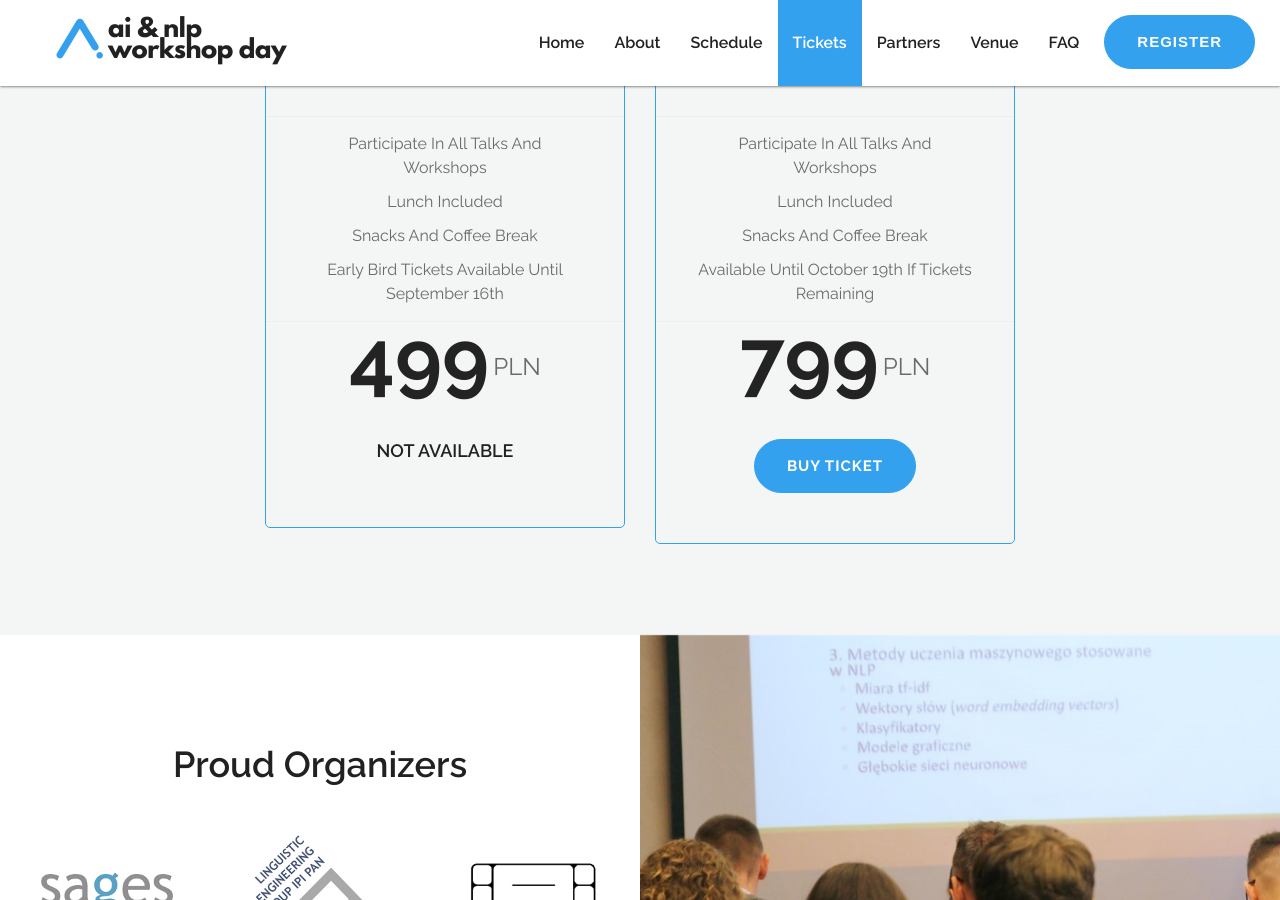
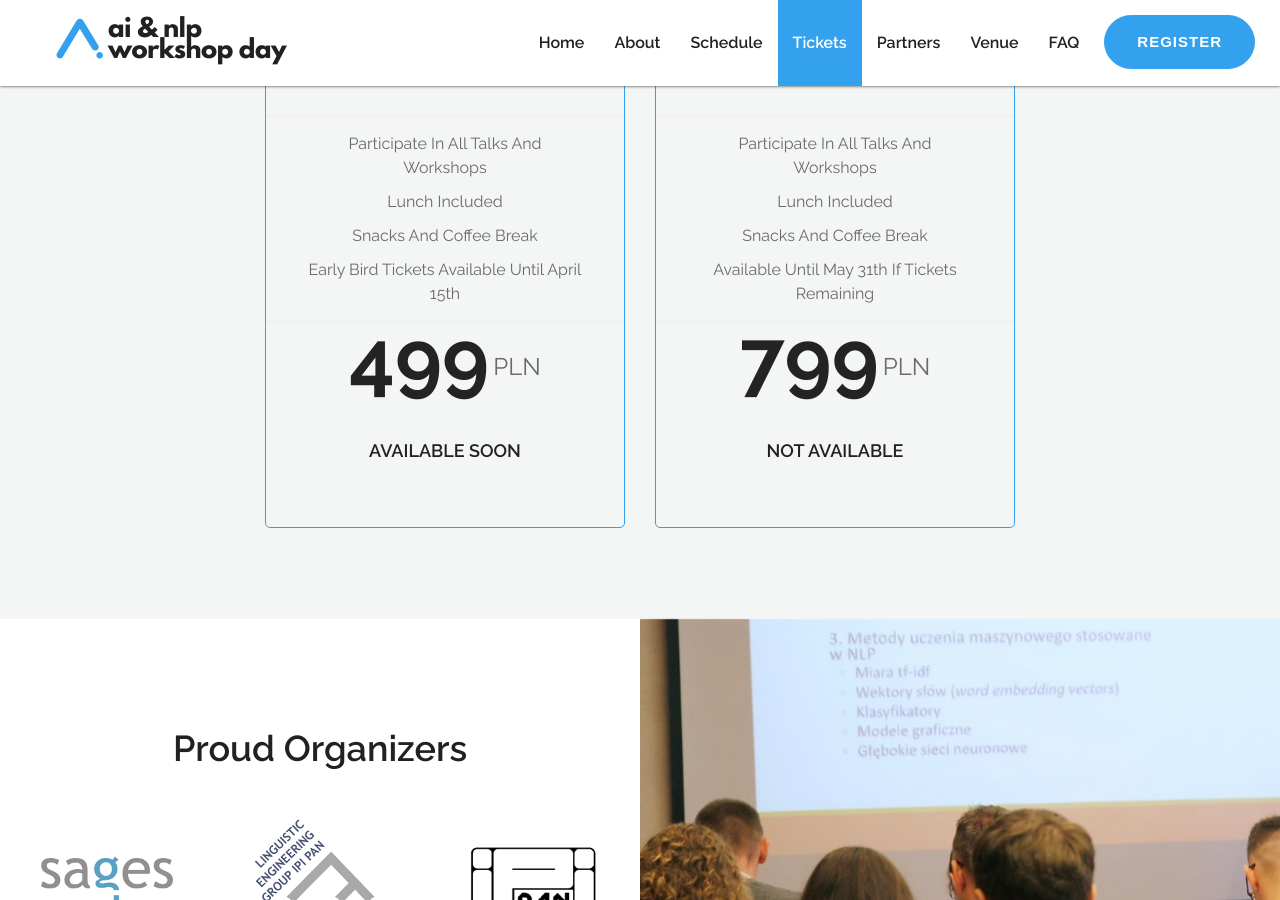
Before and after one commit to nlpday/nlpday-19, a Jekyll site: the page built from index.html, in a window 1280 px wide and 900 px high, scrolled down 3314 px. Built offline with Jekyll 4.4.1, drawn with Linux system fonts in a browser that asks for light colours; nearby versions of some CDN libraries; library files that are not in the unit come from our copies.

Commit message:
Update pricing.html

```diff
--- a/_includes/index/pricing.html
+++ b/_includes/index/pricing.html
@@ -19,11 +19,11 @@
                         <li>Participate in all talks and workshops</li>
                         <li>Lunch included</li>
                         <li>Snacks and Coffee break</li>
-                        <li>Early bird tickets available until September 16th</li>
+                        <li>Early bird tickets available until April 15th</li>
                     </ul>
                     <div class="price"> <span>499</span> <sup>PLN</sup></div>
 
-                    <h4>NOT AVAILABLE</h4>
+                    <h4>AVAILABLE SOON</h4>
                 </div>
             </div>
             <div class="col-md-4 col-sm-4 " >
@@ -35,10 +35,10 @@
                         <li>Participate in all talks and workshops</li>
                         <li>Lunch included</li>
                         <li>Snacks and Coffee break</li>
-                        <li>Available until October 19th if tickets remaining</li>
+                        <li>Available until May 31th if tickets remaining</li>
                     </ul>
                     <div class="price"> <span>799</span> <sup>PLN</sup></div>
-                    <a href="https://www.eventbrite.co.uk/e/ai-nlp-workshop-day-2018-tickets-48639870161" class="btn btn-feature">buy ticket</a>
+                    <h4>NOT AVAILABLE</h4>
                 </div>
             </div>
         </div>
```
